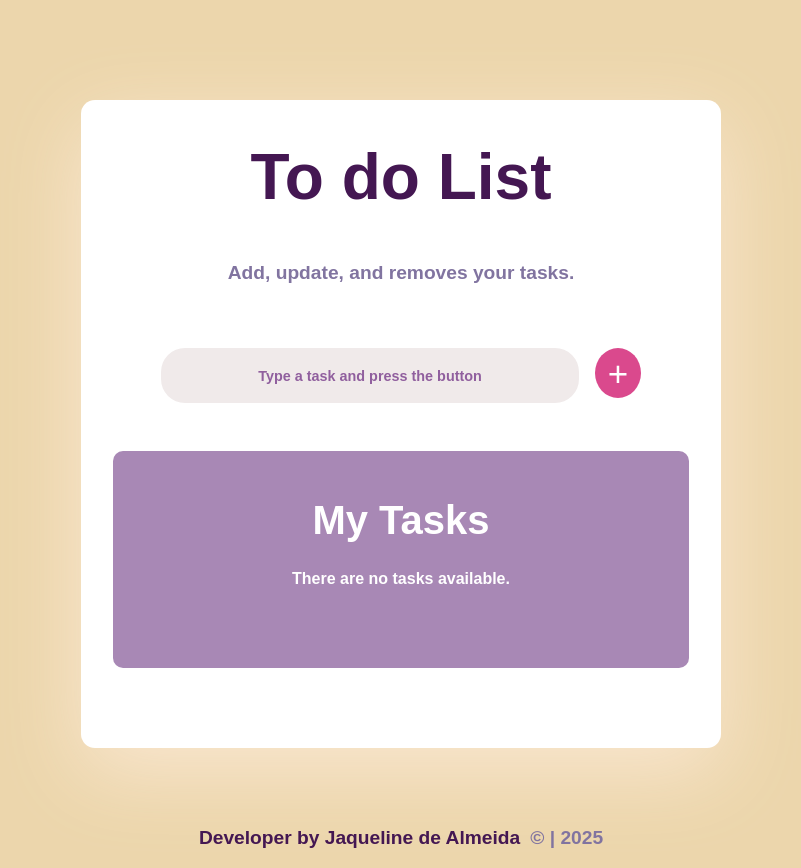
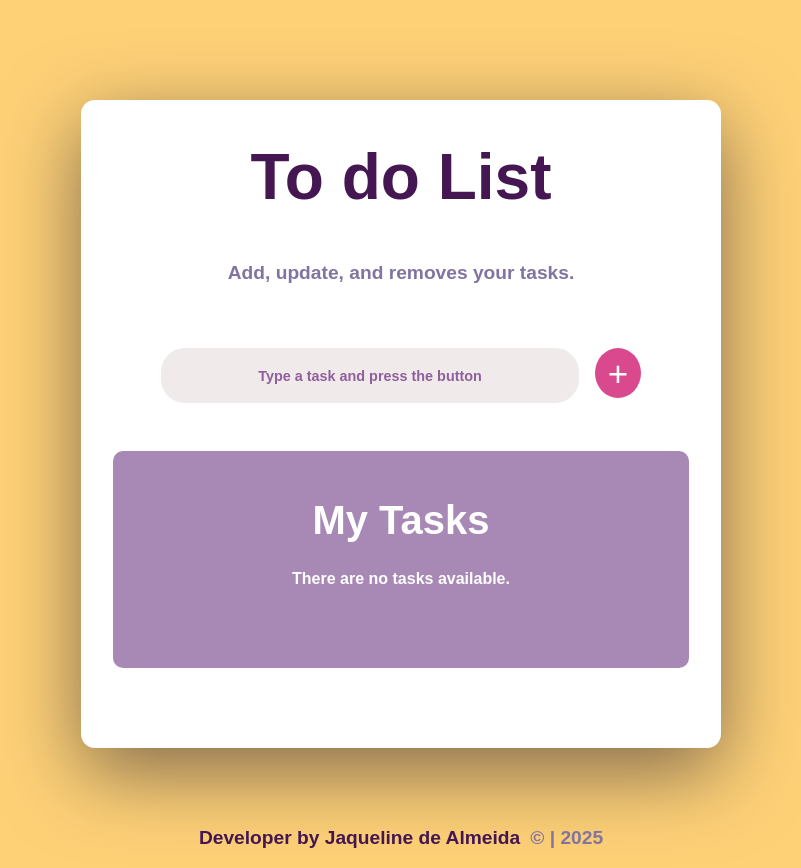
Before and after one commit to jaquelinedealmeida/to-do-list, a React (Create React App) app: page / in a window 1280 px wide. Shown: the whole page, without its empty margins (239-1040 px from the left). Built offline with nearby package versions, Linux system fonts and the light colour scheme; data requests are answered from the project's data file.

Commit message:
styles: modify colors on variables

```diff
--- a/src/styles/variables.css
+++ b/src/styles/variables.css
@@ -1,5 +1,5 @@
 :root {
-  --color-primary: #ecd6ac;
+  --color-primary: #fed177;
   --color-secondary:  #ffffff;
   --color-title: #441752;
   --color-subtitle: #8174A0;
@@ -15,5 +15,5 @@
   --color-button-hover-update-save: #128a4a;;
   --color-button-delete-cancel: #d45555;
   --color-button-hover-delete-cancel: #d91515;
-  --color-shadow:#F9E6CF;
+  --color-shadow:#826b4e;
 }
```
